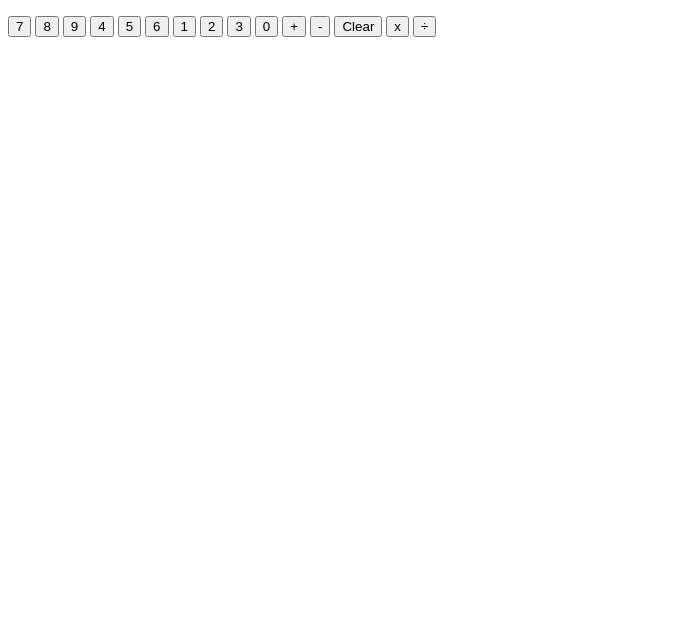
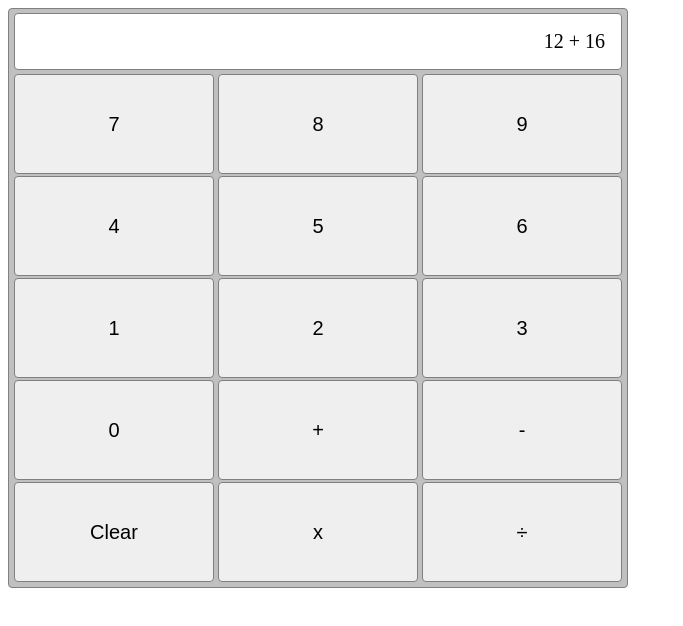
Before and after one commit to SchlengerRudolf/Calculator, a plain HTML site: page index.html in a window 1280 px wide. Shown: the whole page, without its empty margins (0-683 px from the left). Drawn offline with Linux system fonts and the light colour scheme.

Commit message:
Add style to calculator

```diff
--- a/calculator.js
+++ b/calculator.js
@@ -18,7 +18,7 @@ function divide(one, two) {
     return one / two;
 }
 
-function operator(op, one, two) {
+function operate(op, one, two) {
     switch(op) {
         case "+": return add(one, two);
         case "-": return subtract(one, two);
--- a/index.html
+++ b/index.html
@@ -9,7 +9,7 @@
 </head>
 <body>
    <div id="container">
-    <p id="display"></p>
+    <p id="display">12 + 16</p>
     <button id="btnSeven">7</button>
     <button id="btnEight">8</button>
     <button id="btnNine">9</button>
--- a/style.css
+++ b/style.css
@@ -0,0 +1,38 @@
+#container, #display, button {
+    border-style: solid;
+    border-width: 1px;
+    border-radius: 4px;
+    border-color: grey;
+
+}
+
+#display, button {
+    font-size: 20px;
+}
+
+#container {
+    width: 608px;
+    height: auto;
+    padding: 0 5px 3px 5px;
+    background-color: silver;
+    border-style: solid;
+    border-width: 1px;
+    border-radius: 4px;
+    border-color: grey;
+    display: flexbox;
+    flex: auto;
+ }
+
+ #display {
+    margin: 4px 0;
+    padding: 16px;
+    background-color: white;
+    text-align: right;
+ }
+
+ button {
+    width: 200px;
+    height: 100px;
+    margin-bottom: 2px;
+    padding: 0;
+ }
```
